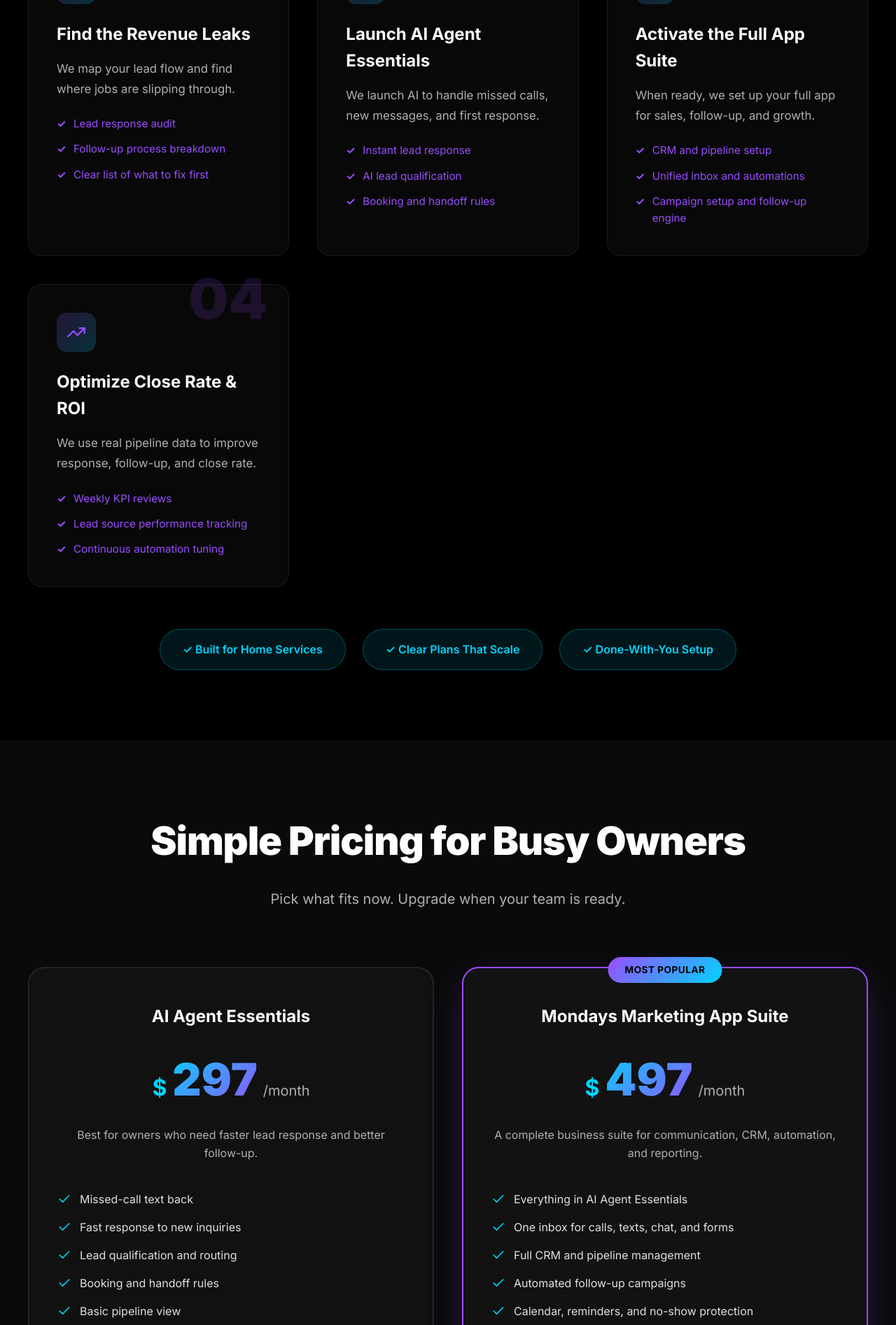
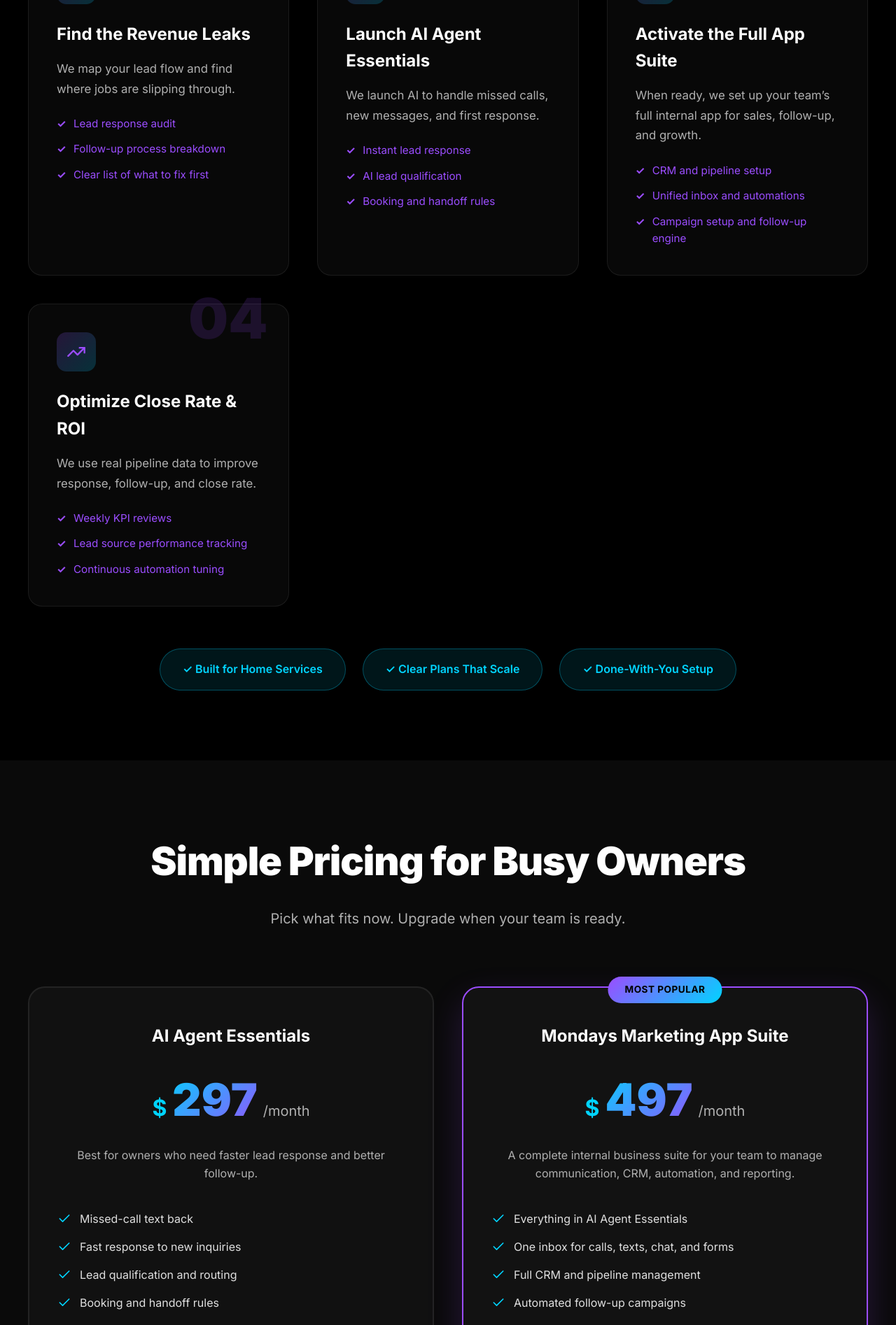
Before and after one commit to JeremyOHL/ai-employees-site, a React (Create React App) app: page / in a window 1280 px wide. Shown: the part 4440-6334 px from the top of the page at 70% size. Built offline with nearby package versions, Linux system fonts and the light colour scheme.

Commit message:
App features

```diff
--- a/src/components/FAQ.jsx
+++ b/src/components/FAQ.jsx
@@ -21,8 +21,8 @@
       answer: 'Most lead response setups can launch as fast as 7 days after onboarding. Full app setup depends on your current process.'
     },
     {
-      question: 'Can the app be branded to my business?',
-      answer: 'Yes. Your customers see your business brand and communications, not a third-party platform.'
+      question: 'Is this app for my team or for my customers?',
+      answer: 'This app is for you and your team to manage leads, follow-up, and client communication. Your customers do not log in or use this app.'
     },
     {
       question: 'What problems does AI Agent Essentials solve first?',
--- a/src/components/HowItWorks.jsx
+++ b/src/components/HowItWorks.jsx
@@ -29,7 +29,7 @@
       number: '03',
       icon: <Rocket />,
       title: 'Activate the Full App Suite',
-      description: 'When ready, we set up your full app for sales, follow-up, and growth.',
+      description: 'When ready, we set up your team’s full internal app for sales, follow-up, and growth.',
       features: [
         'CRM and pipeline setup',
         'Unified inbox and automations',
--- a/src/components/Pricing.jsx
+++ b/src/components/Pricing.jsx
@@ -25,7 +25,7 @@
     {
       name: 'Mondays Marketing App Suite',
       price: 497,
-      description: 'A complete business suite for communication, CRM, automation, and reporting.',
+      description: 'A complete internal business suite for your team to manage communication, CRM, automation, and reporting.',
       features: [
         'Everything in AI Agent Essentials',
         'One inbox for calls, texts, chat, and forms',
--- a/src/components/Testimonials.jsx
+++ b/src/components/Testimonials.jsx
@@ -28,7 +28,7 @@
       name: 'Lisa Chen',
       company: 'Pro Electrical Solutions',
       role: 'Owner',
-      text: 'We keep our brand while the Mondays team runs the tech. It feels like an in-house team without extra payroll.',
+      text: 'Our team finally has one place to run lead follow-up and communication. It feels like an in-house team without extra payroll.',
       avatar: 'LC'
     },
     {
```
